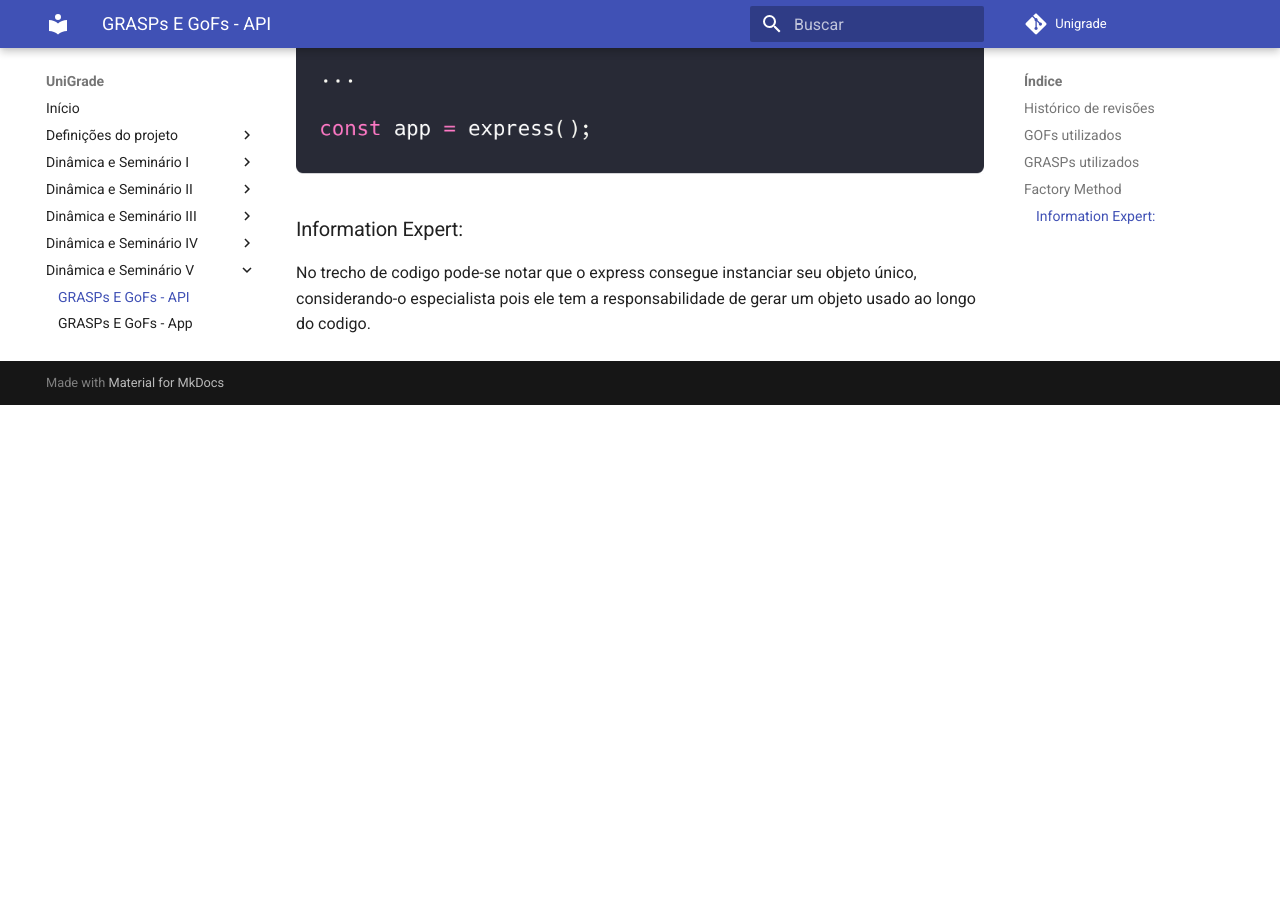
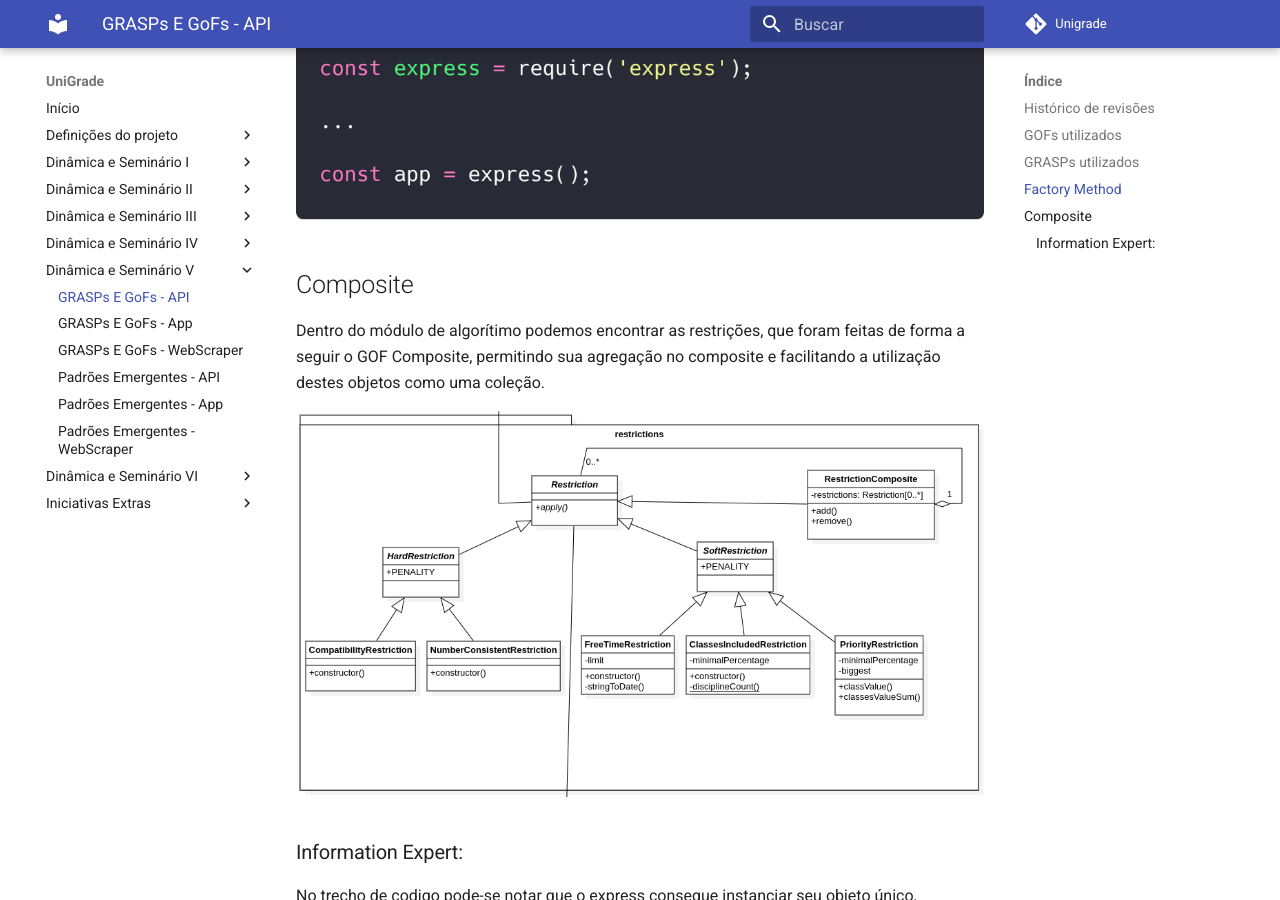
Before and after one commit to ads-unigrade-2019-1/Wiki, an MkDocs documentation site: the page built from docs/dinamica05A/api.md, in a window 1280 px wide and 900 px high, scrolled down 1492 px. Built offline with MkDocs 1.6.1 and Material for MkDocs 9.7.7, drawn with Linux system fonts in a browser that asks for light colours; before the commit the page ends 1897 px from its top, so only the background shows below that; some of the changed text lies outside the part shown.

Commit message:
Added Composite GOF on API docs

```diff
--- a/docs/dinamica05A/api.md
+++ b/docs/dinamica05A/api.md
@@ -5,11 +5,13 @@
 |:--------:|:--------:|:----------------------:|:---------------------------:|
 | 20/05/2019 | 0.1  | Adicionando Factory Method | Gabriel Carvalho |
 | 20/05/2019 | 0.2  | Relacionando com GRASP | Ezequiel Oliveira |
-| 20/05/2019 | 0.3  | Reestruturando documento | Guilherme Guy |
+| 27/06/2019 | 0.3  | Reestruturando documento | Guilherme Guy |
+| 27/06/2019 | 0.4  | Adicionando GOF Composite | Guilherme Guy |
 
 
 ## GOFs utilizados
 [1. Factory Method](#factory-method)
+[2. Composite](#composite)
 
 ## GRASPs utilizados
 [1. Information Expert ](#information-expert)
@@ -26,6 +28,12 @@
 
 [![Factory - Declaration](img/api-factory.png)](img/api-factory.png)
 
+## Composite
+Dentro do módulo de algorítimo podemos encontrar as restrições, que foram feitas de forma a seguir o GOF Composite, permitindo sua agregação no composite e facilitando a utilização destes objetos como uma coleção.
+
+[![api-composite](img/api_composite_uml.png)](img/api_composite_uml.png)
+
+
 ### Information Expert:
 
 No trecho de codigo pode-se notar que o express consegue instanciar seu objeto único, considerando-o especialista pois ele tem a responsabilidade de gerar um objeto usado ao longo do codigo.
```
Also changed, not shown: docs/dinamica05A/img/api_composite_uml.png (added).
